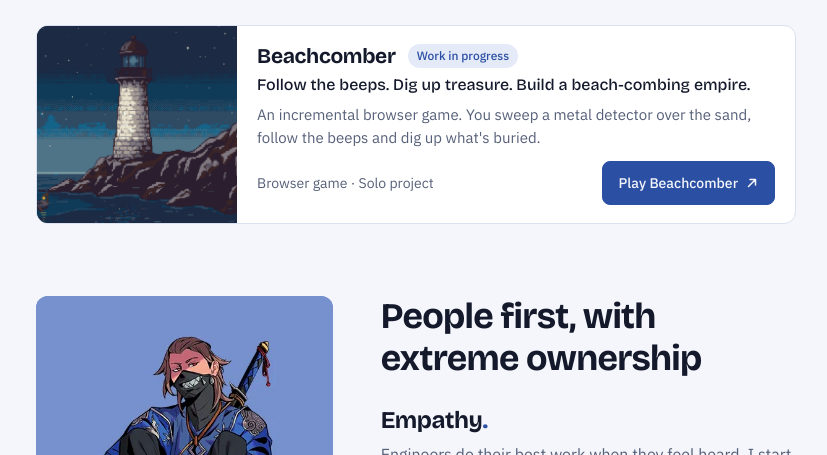
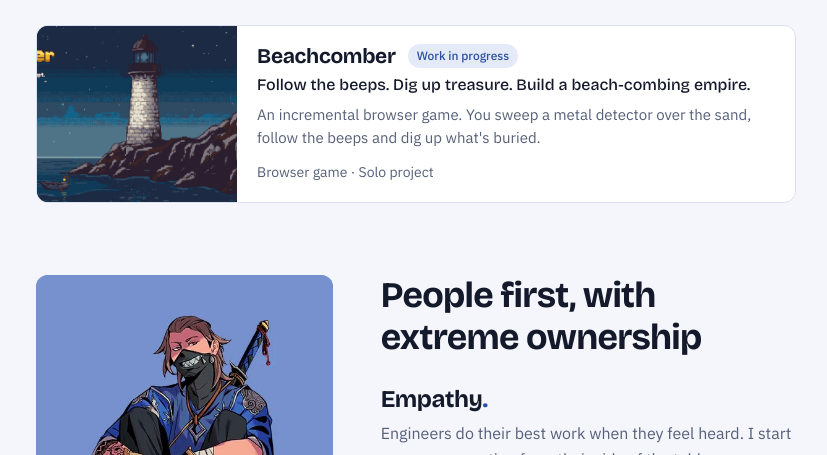
Before and after one commit to banagabriel/gazorpian, a plain HTML site: page index.html in a window 1280 px wide. Shown: the part 645-1100 px from the top of the page, without its empty margins (224-1051 px from the left). Drawn offline with nearby package versions, Linux system fonts and the light colour scheme.

Commit message:
Remove Beachcomber play links ahead of Steam release

```diff
--- a/index.html
+++ b/index.html
@@ -218,14 +218,14 @@ form.contact button:disabled{opacity:.6;cursor:wait}
   <section class="work" aria-labelledby="h-work">
     <h2 id="h-work">What I'm building</h2>
     <article class="work-item">
-      <a class="work-visual" href="https://beachcomber.gazorpian.uy" target="_blank" rel="noopener" tabindex="-1" aria-hidden="true">
+      <div class="work-visual">
         <img class="work-art" src="beachcomber.png" alt="" width="1620" height="805" loading="lazy" decoding="async">
-      </a>
+      </div>
       <div class="work-body">
         <div class="work-title"><h3>Beachcomber</h3><span class="badge">Work in progress</span></div>
         <p class="work-tag">Follow the beeps. Dig up treasure. Build a beach-combing empire.</p>
         <p>An incremental browser game. You sweep a metal detector over the sand, follow the beeps and dig up what's buried.</p>
-        <div class="work-foot"><span class="work-meta">Browser game · Solo project</span><a class="btn primary" href="https://beachcomber.gazorpian.uy" target="_blank" rel="noopener">Play Beachcomber<svg class="ext" width="12" height="12" viewBox="0 0 12 12" aria-hidden="true"><path d="M4 2.5h5.5V8M9.5 2.5 2.5 9.5" fill="none" stroke="currentColor" stroke-width="1.5" stroke-linecap="round" stroke-linejoin="round"/></svg><span class="sr-only"> (opens in a new tab)</span></a></div>
+        <div class="work-foot"><span class="work-meta">Browser game · Solo project</span></div>
       </div>
     </article>
   </section>
```
